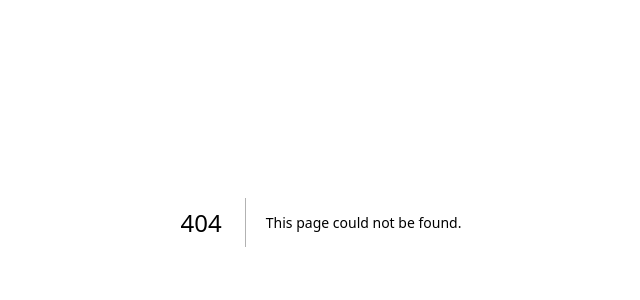
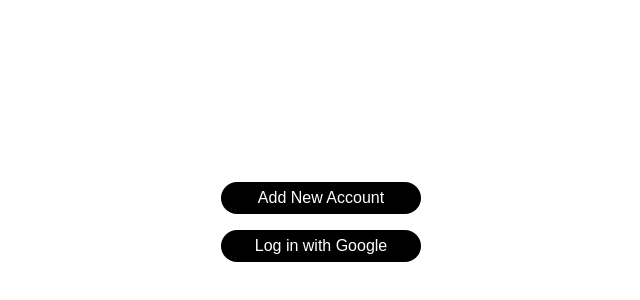
Before and after one commit to jochuany/claw-machine, a Next.js app: page /firebaseTest0529 in a window 1280 px wide. Before the commit this address had no page. Shown: the part 178-478 px from the top of the page, without its empty margins (319-959 px from the left). Built offline with nearby package versions, Linux system fonts and the light colour scheme; no server answers; the database is empty.

Commit message:
firebase

```diff
--- a/package.json
+++ b/package.json
@@ -11,6 +11,7 @@
   "dependencies": {
     "@react-three/drei": "^10.0.8",
     "@react-three/fiber": "^9.1.2",
+    "firebase": "^11.8.1",
     "next": "15.3.2",
     "react": "^19.0.0",
     "react-dom": "^19.0.0",
--- /dev/null
+++ b/src/app/firebaseTest0529/page.js
@@ -0,0 +1,111 @@
+"use client"
+// Import the functions you need from the SDKs you need
+import { initializeApp } from "firebase/app";
+// TODO: Add SDKs for Firebase products that you want to use
+// https://firebase.google.com/docs/web/setup#available-libraries
+
+import { getDatabase, ref, onValue, set, push } from "firebase/database";
+import { GoogleAuthProvider, signInWithPopup, getAuth } from "firebase/auth";
+
+import { useEffect } from "react";
+
+export default function firebaseTest0529() {
+
+  // Your web app's Firebase configuration
+  const firebaseConfig = {
+    apiKey: "AIzaSyDYYu6UQv0pIclwrRxfKsyH77c4e2xjR_0",
+    authDomain: "nccu-1132-web.firebaseapp.com",
+    projectId: "nccu-1132-web",
+    storageBucket: "nccu-1132-web.firebasestorage.app",
+    messagingSenderId: "328642400061",
+    appId: "1:328642400061:web:f6b47d727f2dc3c490bf54",
+    databaseURL: "https://nccu-1132-web-default-rtdb.firebaseio.com/"
+  };
+
+  // Initialize Firebase
+  const app = initializeApp(firebaseConfig);
+  const database = getDatabase(app);
+  const dbRef = ref(database, "/");
+
+
+  //取得權限，要寫在initialize app之後
+  const auth = getAuth();
+  const provider = new GoogleAuthProvider();
+
+
+  useEffect(() => {
+
+    //抓取資料：onValue()
+    onValue(dbRef, (snapshot) => {
+      console.log(snapshot.val());
+    });
+
+    //指定路徑：ref
+    const userRef = ref(database, "/accounts/001");
+
+    //更動資料：set()
+    set(userRef, {
+      name: "chuan",
+      point: 100
+    })
+
+
+  }, []);
+
+
+  //新增帳號的函式
+  const addNewAccount = () => {
+    console.log("clicked");
+
+    //指定路徑
+    const accountRef = ref(database, "/accounts");
+
+    //新增資料：push()
+    push(accountRef, {
+      name: "a",
+      point: 50
+    })
+  }
+
+  //登入的函式
+  const login = () => {
+    //登入
+    signInWithPopup(auth, provider).then((result) => {
+      //獲取登入帳號的資料
+      console.log(result.user.uid);
+      console.log(result.user.displayName);
+
+
+      const uid = result.user.uid;
+      const accountRef = ref(database, "/account/" + uid);
+
+      //資料庫中沒此帳號，建立一個
+      if (!accountRef) {
+        push(accountRef, {
+          name: uid,
+          point: 0
+        })
+      }
+
+
+
+      //資料庫中有此帳號，不執行
+    });
+  }
+
+
+  return (
+    <>
+      <div className="w-screen h-screen flex flex-col justify-center items-center">
+
+        <div className="px-2 py-1 my-2 bg-black rounded-full text-white w-[200px] text-center cursor-pointer"
+          onClick={addNewAccount}>Add New Account</div>
+
+        <div className="px-2 py-1 my-2 bg-black rounded-full text-white w-[200px] text-center cursor-pointer"
+          onClick={login}>Log in with Google</div>
+
+      </div>
+
+    </>
+  );
+}
```
Also changed, not shown: 1 other file (tests, documents, lock files or other folders).
